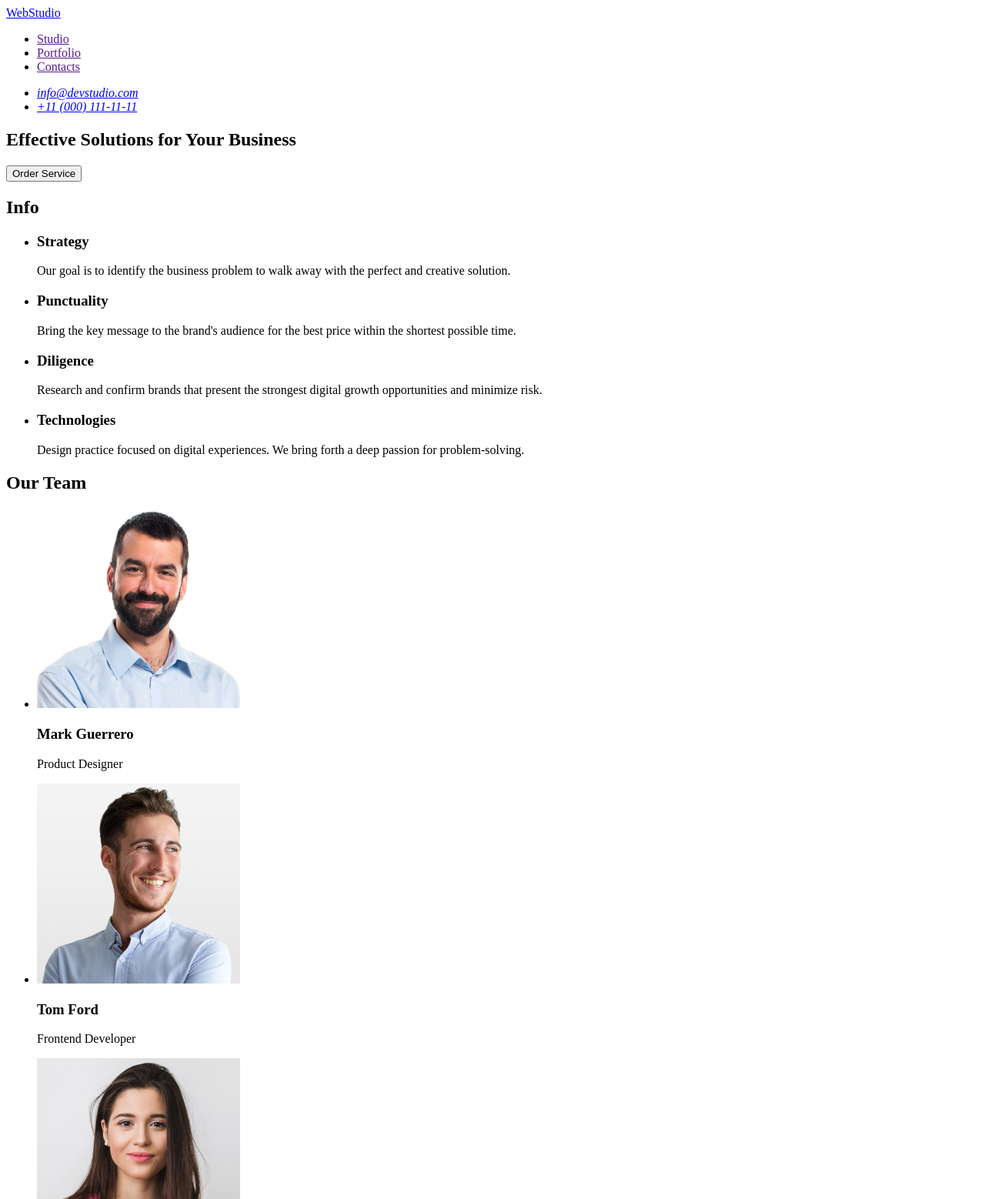
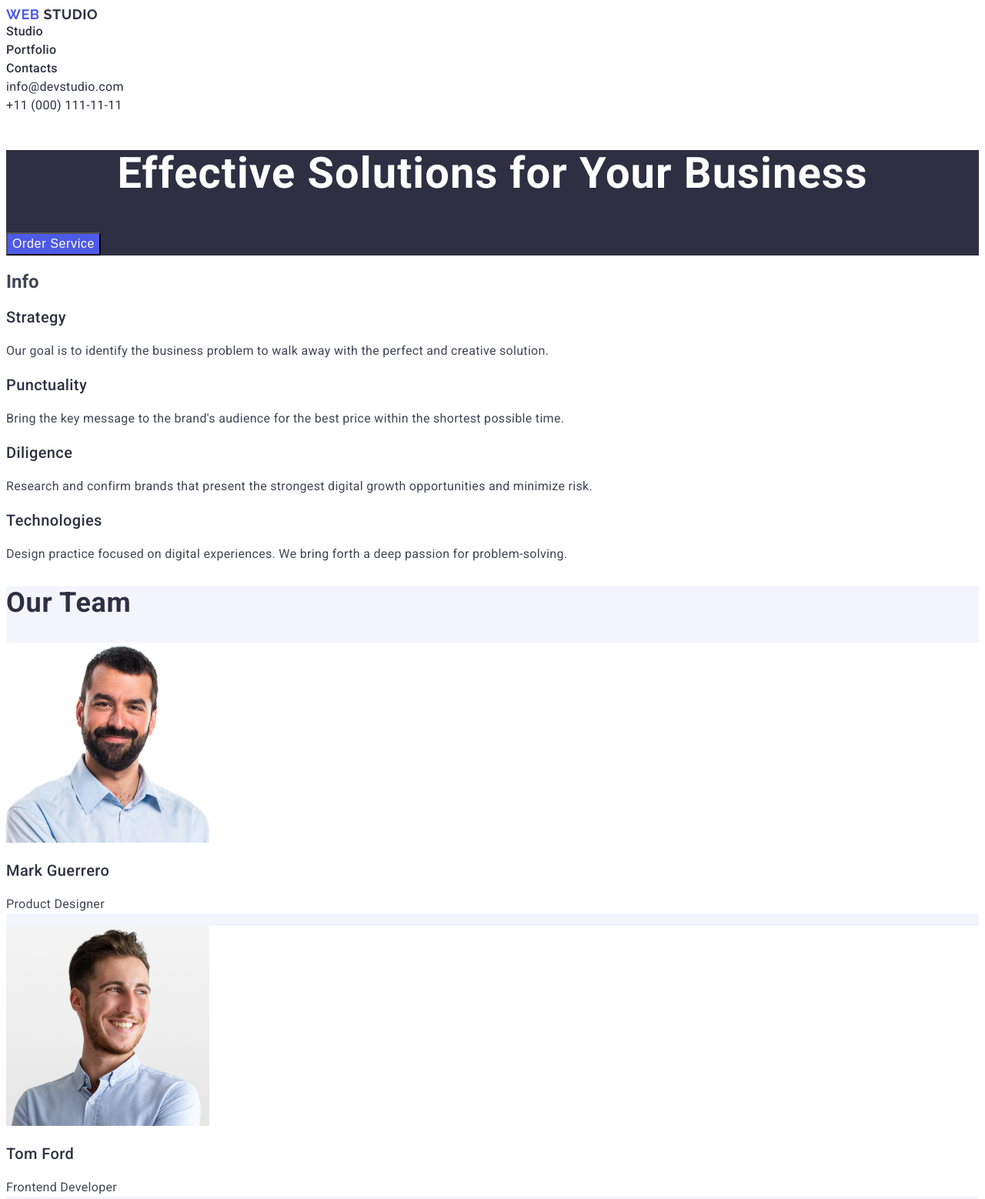
Before and after one commit to Voinovskyi/goit-markup-hw-02, a plain HTML site: page index.html in a window 1280 px wide. Shown: the top 1558 px of the page at 77% size. Drawn offline with Linux system fonts and the light colour scheme.

Commit message:
Update 1

```diff
--- /dev/null
+++ b/css/style.css
@@ -0,0 +1,181 @@
+body {
+  font-family: "Roboto", sans-serif;
+  color: #434455;
+  background-color: #fff;
+}
+
+a {
+  text-decoration: none;
+}
+
+ul,
+ol {
+  list-style-type: none;
+  padding-left: 0;
+  margin-top: 0;
+  margin-bottom: 0;
+}
+
+/**********HEADER**********/
+
+.logo {
+  font-family: "Raleway", sans-serif;
+  color: #4d5ae5;
+  font-size: 18px;
+  font-weight: 700;
+  line-height: 21px;
+  letter-spacing: 0.54px;
+  text-transform: uppercase;
+}
+
+.logo-studio {
+  color: #2e2f42;
+}
+
+.nav-list {
+  list-style: none;
+}
+
+.nav-list_link {
+  font-size: 16px;
+  font-weight: 500;
+  line-height: 24px;
+  letter-spacing: 0.32px;
+  color: #2e2f42;
+}
+
+.nav-list_link:hover,
+.nav-list_link:focus {
+  color: #404bbf;
+}
+
+.header-call {
+  font-style: normal;
+}
+
+.address-info_link {
+  line-height: 1.5;
+  letter-spacing: 0.02em;
+  color: #2e2f42;
+}
+
+.address-info_link:hover,
+.address-info_link:focus {
+  color: #404bbf;
+}
+
+/**********MAIN**********/
+
+.main-hero {
+  background-color: #2e2f42;
+}
+
+.main-hero_text {
+  color: #fff;
+  text-align: center;
+  font-size: 56px;
+  font-weight: 700;
+  line-height: 60px;
+  letter-spacing: 1.12px;
+}
+
+.main-hero_btn {
+  background-color: #4d5ae5;
+  color: #fff;
+  font-size: 16px;
+  font-weight: 500;
+  line-height: 24px;
+  letter-spacing: 0.64px;
+  cursor: pointer;
+}
+
+.main-hero_btn:hover,
+.main-hero_btn:focus {
+  background-color: #404bbf;
+}
+
+.info-main_par {
+  font-weight: 500;
+  font-size: 20px;
+  line-height: 1.2;
+  letter-spacing: 0.02em;
+  color: #2e2f42;
+}
+
+.info-main_text {
+  color: #434455;
+  line-height: 24px;
+  letter-spacing: 0.32px;
+}
+
+.team {
+  background-color: #f4f4fd;
+}
+
+.team-title {
+  font-weight: 700;
+  font-size: 36px;
+  line-height: 1.2;
+  letter-spacing: 0.02em;
+  color: #2e2f42;
+}
+
+.team-main_link {
+  background-color: #fff;
+}
+
+.team-main_title {
+  color: #2e2f42;
+  font-size: 20px;
+  font-weight: 500;
+  line-height: 24px;
+  letter-spacing: 0.4px;
+}
+
+.team-main_text {
+  color: #434455;
+  font-size: 16px;
+  font-weight: 400;
+  line-height: 24px;
+  letter-spacing: 0.32px;
+}
+
+.portfolio-title {
+  font-size: 36px;
+  font-weight: 700;
+  line-height: 40px;
+  letter-spacing: 0.72px;
+  text-transform: capitalize;
+}
+
+.portfolio-main_title {
+  color: #2e2f42;
+  font-size: 20px;
+  font-weight: 500;
+  line-height: 24px;
+  letter-spacing: 0.4px;
+}
+
+.portfolio-main_text {
+  color: #434455;
+  font-size: 16px;
+  line-height: 24px;
+  letter-spacing: 0.32px;
+}
+
+/**********FOOTER**********/
+
+.footer-main {
+  background-color: #434455;
+}
+
+.footer-logo_studio {
+  color: #f4f4fd;
+}
+
+.footer-text {
+  color: #f4f4fd;
+  font-size: 16px;
+  line-height: 24px;
+  letter-spacing: 0.32px;
+}
--- a/index.html
+++ b/index.html
@@ -4,99 +4,188 @@
     <meta charset="UTF-8" />
     <meta name="viewport" content="width=device-width, initial-scale=1.0" />
     <title>Document</title>
+    <link rel="preconnect" href="https://fonts.googleapis.com" />
+    <link rel="preconnect" href="https://fonts.gstatic.com" crossorigin />
+    <link
+      href="https://fonts.googleapis.com/css2?family=Raleway:wght@700&family=Roboto:wght@400;500;700&display=swap"
+      rel="stylesheet"
+    />
+    <link rel="stylesheet" href="./css/style.css" />
   </head>
   <body>
     <!--header-->
-
     <header>
       <nav>
-        <a href="./index.html">WebStudio</a>
-        <ul>
-          <li><a href="">Studio</a></li>
-          <li><a href="">Portfolio</a></li>
-          <li><a href="">Contacts</a></li>
+        <a href="./index.html" class="logo"
+          >Web <span class="logo-studio">Studio</span></a
+        >
+        <ul class="nav-list">
+          <li><a href="" class="nav-list_link">Studio</a></li>
+          <li><a href="" class="nav-list_link">Portfolio</a></li>
+          <li><a href="" class="nav-list_link">Contacts</a></li>
         </ul>
       </nav>
-      <address>
-        <ul>
-          <li><a href="mailto:info@devstudio.com">info@devstudio.com</a></li>
-          <li><a href="tel:+110001111111">+11 (000) 111-11-11</a></li>
+      <address class="header-call">
+        <ul class="address-info">
+          <li>
+            <a href="mailto:info@devstudio.com" class="address-info_link"
+              >info@devstudio.com</a
+            >
+          </li>
+          <li>
+            <a href="tel:+110001111111" class="address-info_link"
+              >+11 (000) 111-11-11</a
+            >
+          </li>
         </ul>
       </address>
     </header>
-
     <!--main-->
-
     <main>
-      <section>
-        <h1>Effective Solutions for Your Business</h1>
-        <button type="button">Order Service</button>
+      <section class="main-hero">
+        <h1 class="main-hero_text">Effective Solutions for Your Business</h1>
+        <button type="button" class="main-hero_btn">Order Service</button>
       </section>
-      <section>
+      <section class="info">
         <h2>Info</h2>
-        <ul>
-          <li>
-            <h3>Strategy</h3>
-            <p>
+        <ul class="info-main">
+          <li class="info-main_link">
+            <h3 class="info-main_par">Strategy</h3>
+            <p class="info-main_text">
               Our goal is to identify the business problem to walk away with the
               perfect and creative solution.
             </p>
           </li>
-          <li>
-            <h3>Punctuality</h3>
-            <p>
+          <li class="info-main_link">
+            <h3 class="info-main_par">Punctuality</h3>
+            <p class="info-main_text">
               Bring the key message to the brand's audience for the best price
               within the shortest possible time.
             </p>
           </li>
-          <li>
-            <h3>Diligence</h3>
-            <p>
+          <li class="info-main_link">
+            <h3 class="info-main_par">Diligence</h3>
+            <p class="info-main_text">
               Research and confirm brands that present the strongest digital
               growth opportunities and minimize risk.
             </p>
           </li>
-          <li>
-            <h3>Technologies</h3>
-            <p>
+          <li class="info-main_link">
+            <h3 class="info-main_par">Technologies</h3>
+            <p class="info-main_text">
               Design practice focused on digital experiences. We bring forth a
               deep passion for problem-solving.
             </p>
           </li>
         </ul>
       </section>
+      <section class="team">
+        <h2 class="team-title">Our Team</h2>
+        <ul class="team-main">
+          <li class="team-main_link">
+            <img
+              src="./images/team-1.jpg"
+              class="team-main_logo"
+              width="264"
+              alt="Mark Guerrero"
+            />
+            <h3 class="team-main_title">Mark Guerrero</h3>
+            <p class="team-main_text">Product Designer</p>
+          </li>
+          <li class="team-main_link">
+            <img
+              src="./images/team-2.jpg"
+              class="team-main_logo"
+              alt="Tom Ford"
+              width="264"
+            />
+            <h3 class="team-main_title">Tom Ford</h3>
+            <p class="team-main_text">Frontend Developer</p>
+          </li>
+          <li class="team-main_link">
+            <img
+              src="./images/team-3.jpg"
+              class="team-main_logo"
+              alt="Camila Garcia"
+              width="264"
+            />
+            <h3 class="team-main_title">Camila Garcia</h3>
+            <p class="team-main_text">Marketing</p>
+          </li>
+          <li class="team-main_link">
+            <img
+              src="./images/team-4.jpg"
+              class="team-main_logo"
+              alt="Daniel Wilson"
+              width="264"
+            />
+            <h3 class="team-main_title">Daniel Wilson</h3>
+            <p class="team-main_text">UI Designer</p>
+          </li>
+        </ul>
+      </section>
       <section>
-        <h2>Our Team</h2>
-        <ul>
-          <li>
-            <img src="./images/team-1.jpg" width="264" alt="Mark Guerrero" />
-            <h3>Mark Guerrero</h3>
-            <p>Product Designer</p>
+        <h2 class="portfolio-title">Our Portfolio</h2>
+        <ul class="portfolio-main">
+          <li class="portfolio-main_link">
+            <img src="./images/portfolio-1.jpg" alt="Banking App" width="360" />
+            <h3 class="portfolio-main_title">Banking App</h3>
+            <p class="portfolio-main_text">App</p>
           </li>
-          <li>
-            <img src="./images/team-2.jpg" alt="Tom Ford" width="264" />
-            <h3>Tom Ford</h3>
-            <p>Frontend Developer</p>
+          <li class="portfolio-main_link">
+            <img
+              src="./images/portfolio-2.jpg"
+              alt="Cashless Payment"
+              width="360"
+            />
+            <h3 class="portfolio-main_title">Cashless Payment</h3>
+            <p class="portfolio-main_text">Marketing</p>
           </li>
-          <li>
-            <img src="./images/team-3.jpg" alt="Camila Garcia" width="264" />
-            <h3>Camila Garcia</h3>
-            <p>Marketing</p>
+          <li class="portfolio-main_link">
+            <img
+              src="./images/portfolio-3.jpg"
+              alt="Meditation App"
+              width="360"
+            />
+            <h3 class="portfolio-main_title">Meditation App</h3>
+            <p class="portfolio-main_text">App</p>
           </li>
-          <li>
-            <img src="./images/team-4.jpg" alt="Daniel Wilson" width="264" />
-            <h3>Daniel Wilson</h3>
-            <p>UI Designer</p>
+          <li class="portfolio-main_link">
+            <img
+              src="./images/portfolio-4.jpg"
+              alt="Taxi Service"
+              width="360"
+            />
+            <h3 class="portfolio-main_title">Taxi Service</h3>
+            <p class="portfolio-main_text">Marketing</p>
+          </li>
+          <li class="portfolio-main_link">
+            <img
+              src="./images/portfolio-5.jpg"
+              alt="Screen Illustrations"
+              width="360"
+            />
+            <h3 class="portfolio-main_title">Screen Illustrations</h3>
+            <p class="portfolio-main_text">Design</p>
+          </li>
+          <li class="portfolio-main_link">
+            <img
+              src="./images/portfolio-6.jpg"
+              alt="Online Courses"
+              width="360"
+            />
+            <h3 class="portfolio-main_title">Online Courses</h3>
+            <p class="portfolio-main_text">MArketing</p>
           </li>
         </ul>
       </section>
     </main>
-
     <!--footer-->
-
-    <footer>
-      <a href="./index.html">WebStudio</a>
-      <p>
+    <footer class="footer-main">
+      <a href="./index.html" class="logo"
+        >Web<span class="footer-logo_studio">Studio</span></a
+      >
+      <p class="footer-text">
         Increase the flow of customers and sales for your business with digital
         marketing & growth solutions.
       </p>
```
Also changed, not shown: images/portfolio-1.jpg (added), images/portfolio-2.jpg (added), images/portfolio-3.jpg (added), images/portfolio-4.jpg (added), images/portfolio-5.jpg (added), images/portfolio-6.jpg (added).
